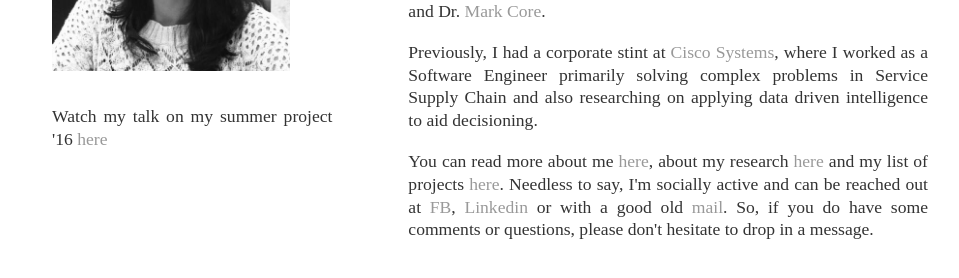
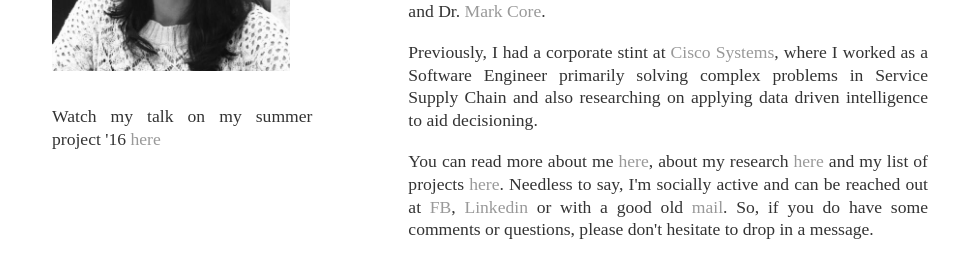
Before and after one commit to Shamya/shamyatest.github.io, a Jekyll site: the page built from index.html, in a window 1280 px wide. Shown: the part 357-635 px from the top of the page, without its empty margins (160-1119 px from the left). Built offline with Jekyll 4.4.1, drawn with Linux system fonts in a browser that asks for light colours.

Commit message:
Update index.html

```diff
--- a/index.html
+++ b/index.html
@@ -7,7 +7,7 @@
   <br>
   <img src="/images/shamya.jpg" height=70% width=70% style="margin:10px 20px 10px 20px"></img>
 
-  <p style="margin:20px 40px 20px 20px"> Watch my talk on my summer project '16 <a href ="https://vimeo.com/178362096">here</a> </p>
+  <p style="margin:20px 60px 20px 20px"> Watch my talk on my summer project '16 <a href ="https://vimeo.com/178362096">here</a> </p>
 </div>
 
 <div style="width: 58%; float:right;  position: relative;">
```
